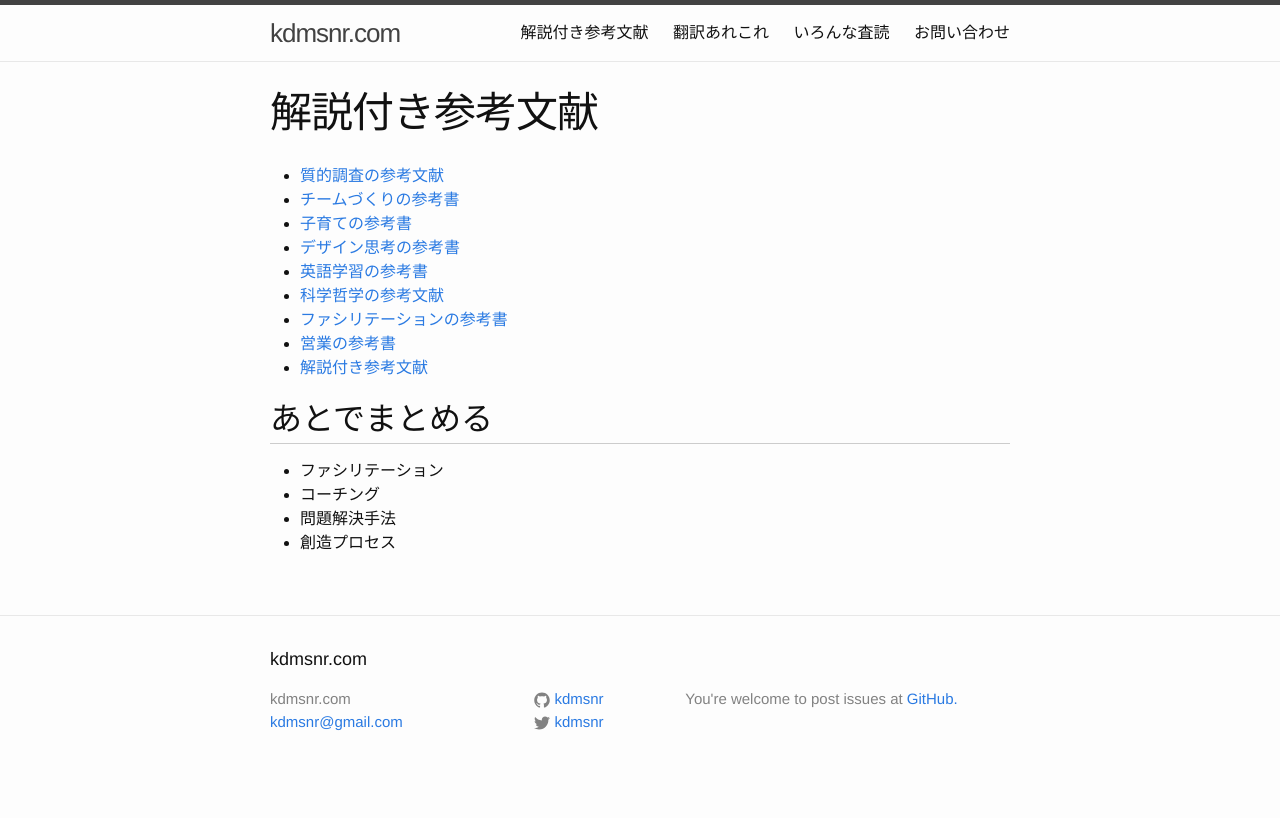
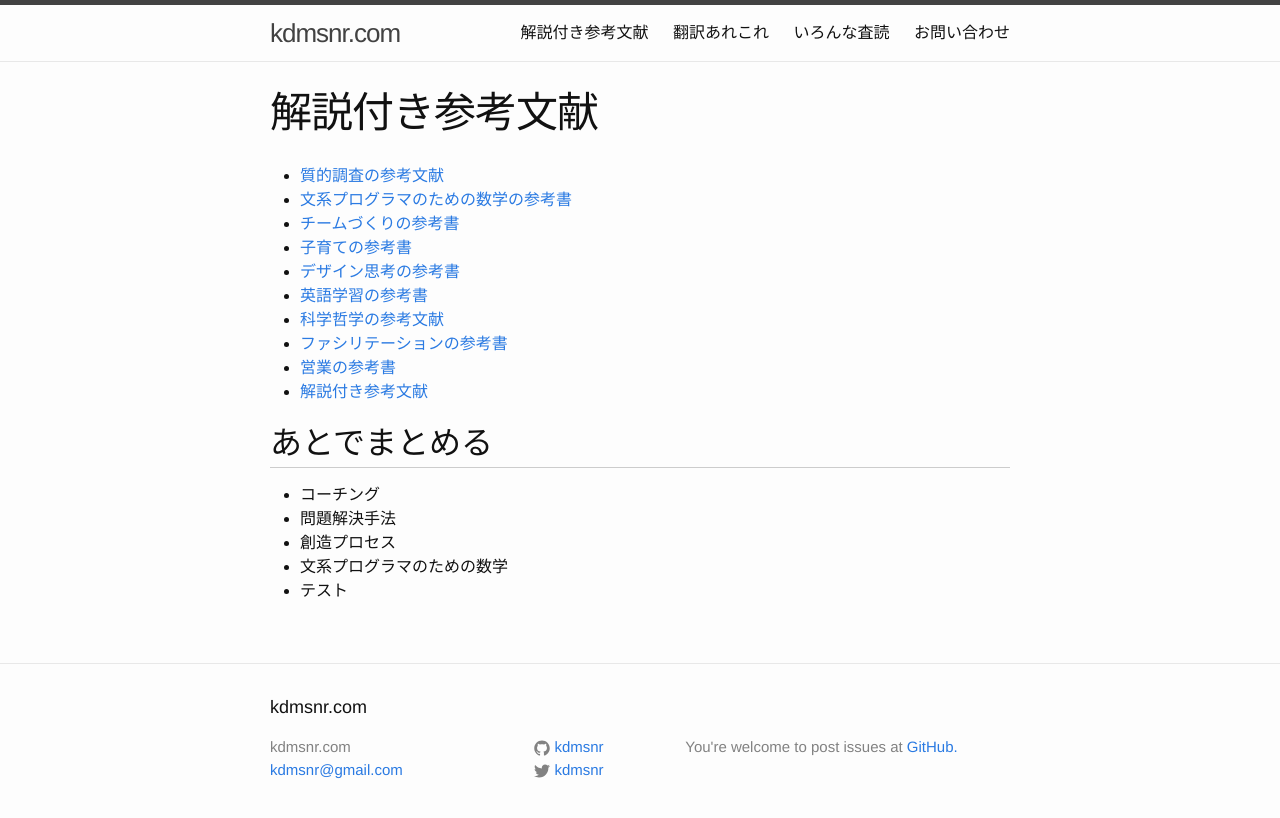
Before and after one commit to kdmsnr/kdmsnr.github.io, a Jekyll site: the page built from bib/index.md, in a window 1280 px wide. Shown: the top 818 px of the page. Built offline with Jekyll 4.4.1, drawn with Linux system fonts in a browser that asks for light colours; Markdown is read by kramdown in place of the engine named in the settings; comment, search, counter and statistics services are not loaded.

Commit message:
Update bib

```diff
--- a/bib/index.md
+++ b/bib/index.md
@@ -16,7 +16,8 @@ description: ""
 
 ## あとでまとめる
 
-* ファシリテーション
 * コーチング
 * 問題解決手法
 * 創造プロセス
+* 文系プログラマのための数学
+* テスト
--- /dev/null
+++ b/bib/math/index.md
@@ -0,0 +1,26 @@
+---
+layout: page
+title: "文系プログラマのための数学の参考書"
+description: ""
+---
+
+{% amazon 4274130053 %}
+
+まずは、この本の目次の内容を抑えれば大丈夫だと思われる。大変便利。
+
+1. 集合論
+2. 関係
+3. 関数
+4. ベクトルと行列
+5. グラフ理論
+6. 平面的グラフ、彩色、木
+7. 有向グラフ、有限オートマトン
+8. 組合せ解析
+9. 代数系、形式言語
+10. 順列集合と束
+11. 命題計算
+12. ブール代数
+
+## 線形代数
+
+## 微分積分
```
Also changed, not shown: 1 other file.
